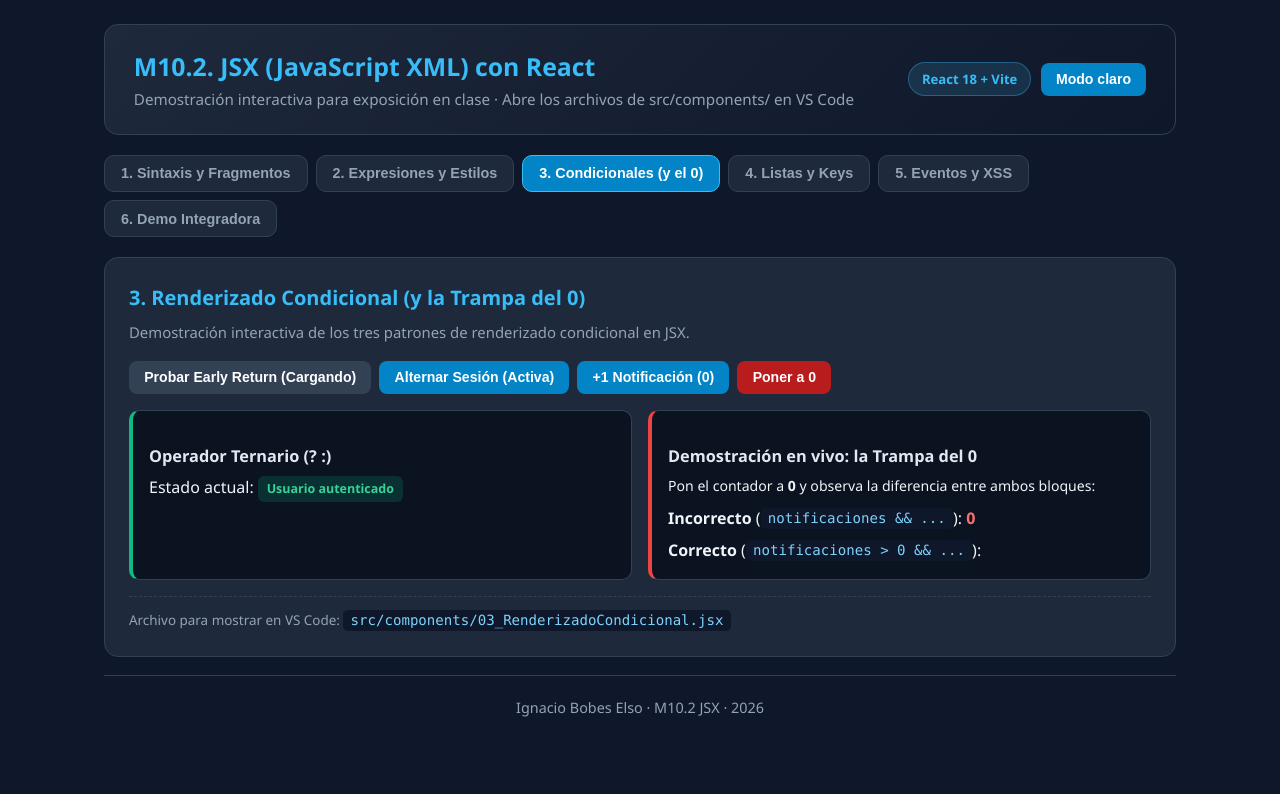
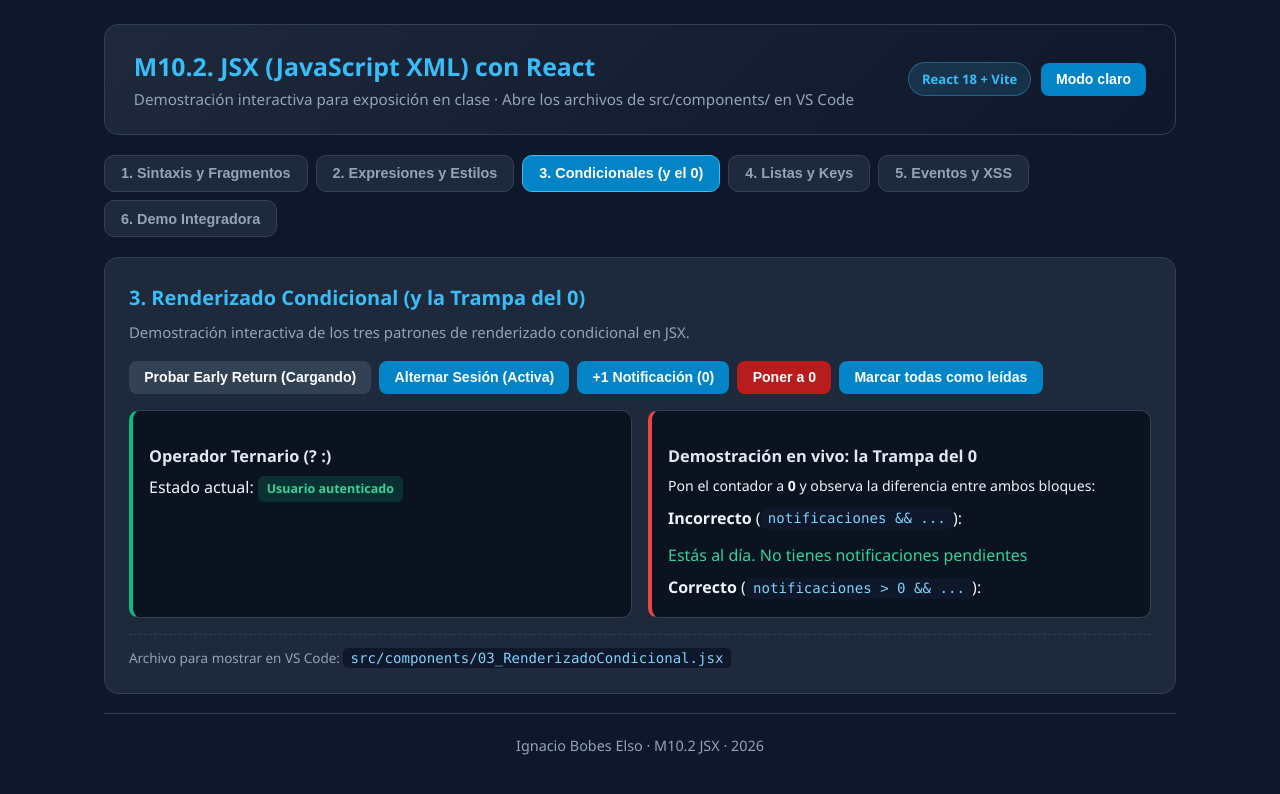
Before and after one commit to nagtar98/ReactYPR, a React (Vite) app: page / in a window 1280 px wide. Both pictures are taken after a click on the button "3. Condicionales (y el 0)". Shown: the top 794 px of the page. Built offline with nearby package versions, Linux system fonts and the light colour scheme.

Commit message:
fix: ticket 04 trampa del cero y estado vacio

```diff
--- a/src/components/03_RenderizadoCondicional.jsx
+++ b/src/components/03_RenderizadoCondicional.jsx
@@ -50,6 +50,14 @@ export default function RenderizadoCondicional() {
         <button type="button" className="btn btn-danger" onClick={() => setNotificaciones(0)}>
           Poner a 0
         </button>
+        <button
+          type="button"
+          className="btn"
+          disabled={notificaciones === 0}
+          onClick={() => setNotificaciones(0)}
+        >
+          Marcar todas como leídas
+        </button>
       </div>
 
       <div className="grid-2">
@@ -77,9 +85,14 @@ export default function RenderizadoCondicional() {
             <strong>Incorrecto</strong> (<code className="code-inline">notificaciones &amp;&amp; ...</code>):{' '}
             {/* BUG INTENCIONADO CON FINES DIDÁCTICOS: cuando vale 0, pinta "0" */}
             <span style={{ color: '#f87171', fontWeight: 'bold' }}>
-              {notificaciones && <span>Tienes {notificaciones} avisos</span>}
+              {notificaciones > 0 && <span>Tienes {notificaciones} avisos</span>}
             </span>
           </p>
+          {notificaciones === 0 && (
+            <p style={{ marginTop: '0.75rem', color: '#34d399' }}>
+              Estás al día. No tienes notificaciones pendientes
+            </p>
+          )}
 
           <p style={{ marginTop: '0.4rem' }}>
             <strong>Correcto</strong> (<code className="code-inline">notificaciones &gt; 0 &amp;&amp; ...</code>):{' '}
```
